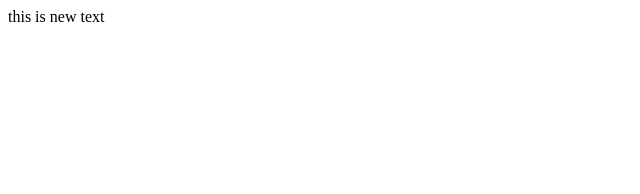
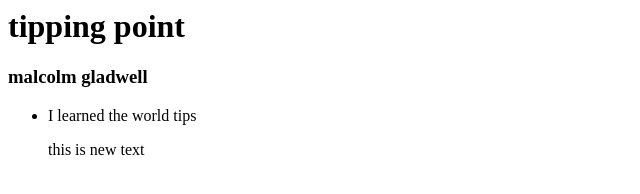
Before and after one commit to jellyfang/demouser.github.io, a plain HTML site: page index.html in a window 1280 px wide. Shown: the whole page, without its empty margins (0-640 px from the left). Drawn offline with Linux system fonts and the light colour scheme.

Commit message:
finished chapter 1

```diff
--- a/index.html
+++ b/index.html
@@ -1 +1,8 @@
+<h1>tipping point</h1>
+<h3>malcolm gladwell</h3>
+
+<ul>
+<li>I learned the world tips</li>
+
+
 <p>this is new text</p>
```
